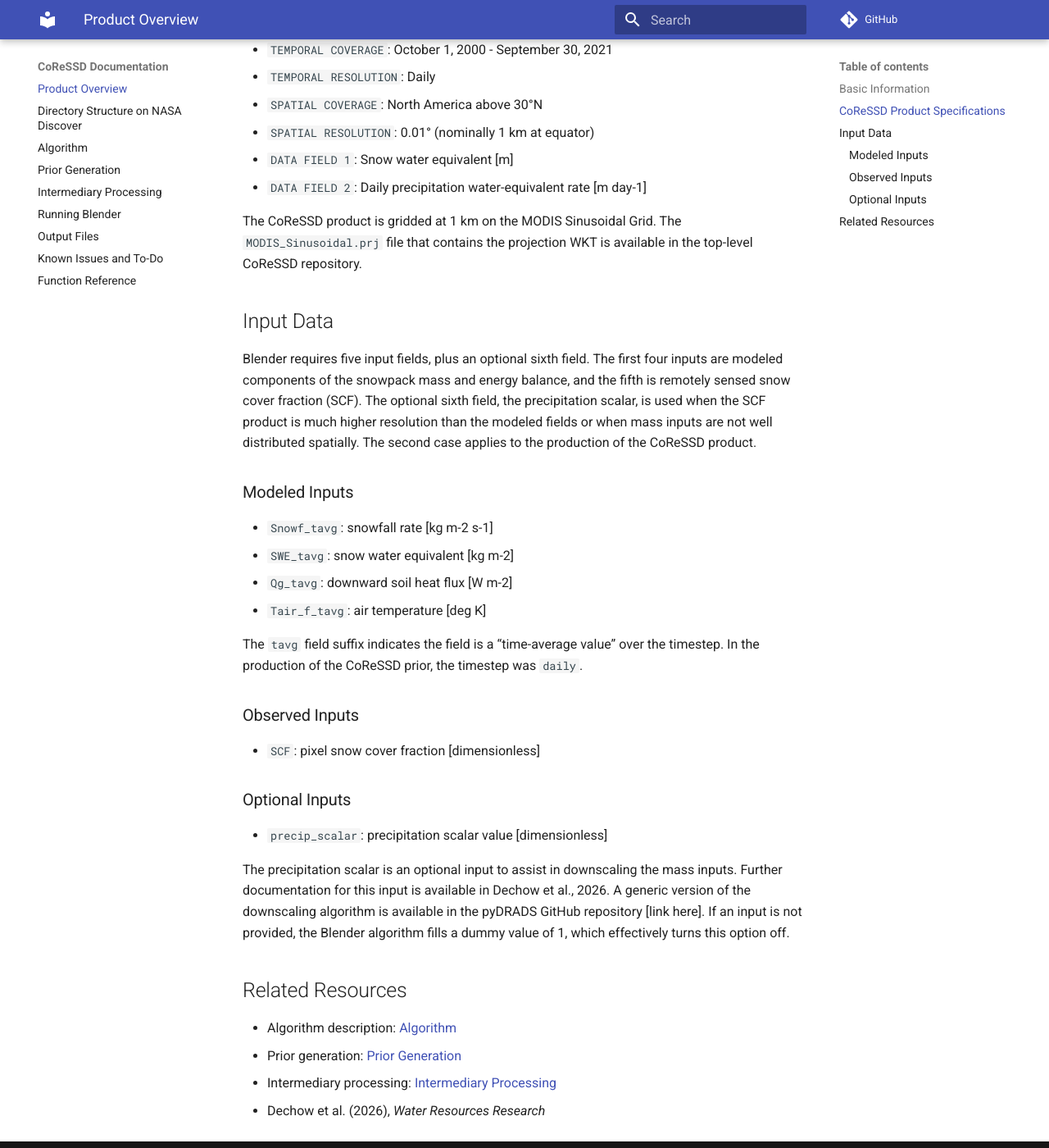
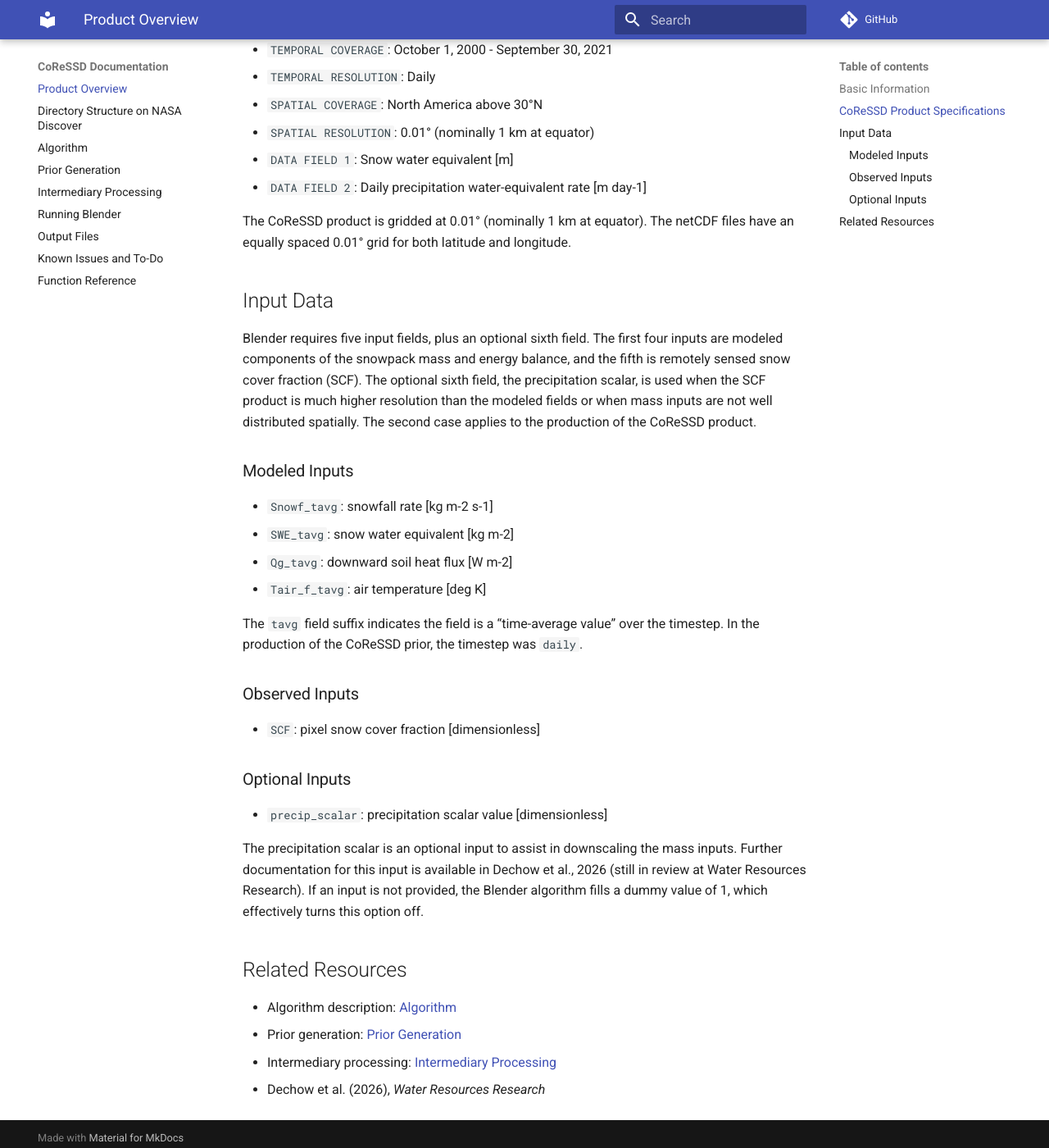
Before and after one commit to dechowjack/coressd-docs, an MkDocs documentation site: the page built from docs/index.md, in a window 1280 px wide and 1400 px high, scrolled down 453 px. Shown: the whole window at 82% size. Built offline with MkDocs 1.6.1 and Material for MkDocs 9.7.7, drawn with Linux system fonts in a browser that asks for light colours; comment, search, counter and statistics services are not loaded.

Commit message:
Small changes to index.md

```diff
--- a/docs/index.md
+++ b/docs/index.md
@@ -11,7 +11,7 @@
 - `DATA FIELD 1`: Snow water equivalent [m]
 - `DATA FIELD 2`: Daily precipitation water-equivalent rate [m day-1]
 
-The CoReSSD product is gridded at 1 km on the MODIS Sinusoidal Grid. The `MODIS_Sinusoidal.prj` file that contains the projection WKT is available in the top-level CoReSSD repository.
+The CoReSSD product is gridded at 0.01° (nominally 1 km at equator). The netCDF files have an equally spaced 0.01° grid for both latitude and longitude.
 
 <!-- TODO: add specifics to projection -->
 ## Input Data
@@ -34,7 +34,7 @@
 
 - `precip_scalar`:	 precipitation scalar value [dimensionless]
 
-The precipitation scalar is an optional input to assist in downscaling the mass inputs. Further documentation for this input is available in Dechow et al., 2026. A generic version of the downscaling algorithm is available in the pyDRADS GitHub repository [link here]. If an input is not provided, the Blender algorithm fills a dummy value of 1, which effectively turns this option off.
+The precipitation scalar is an optional input to assist in downscaling the mass inputs. Further documentation for this input is available in Dechow et al., 2026 (still in review at Water Resources Research). If an input is not provided, the Blender algorithm fills a dummy value of 1, which effectively turns this option off.
 
 
 ## Related Resources
```
Also changed, not shown: docs/prior_generation.md (+1 -1 lines).
